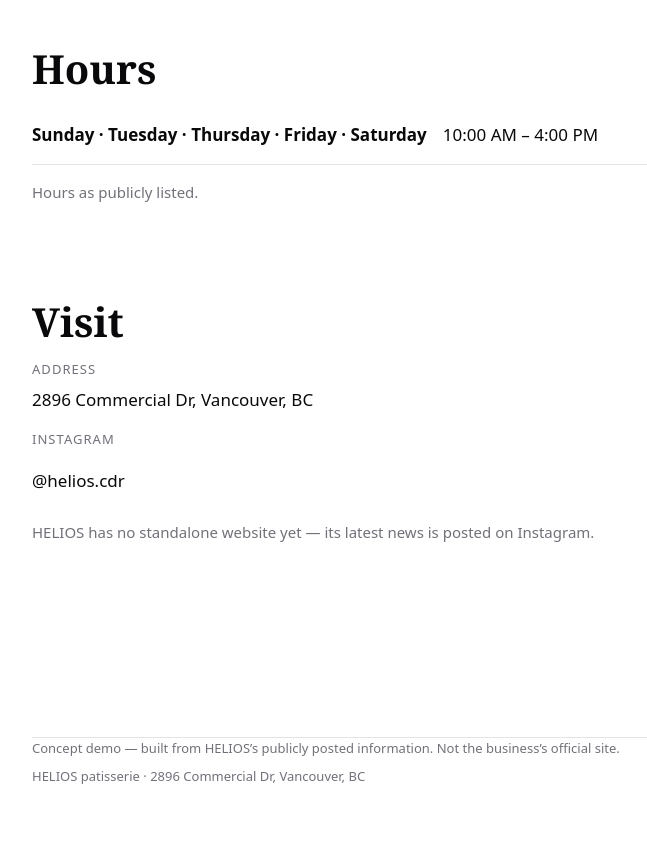
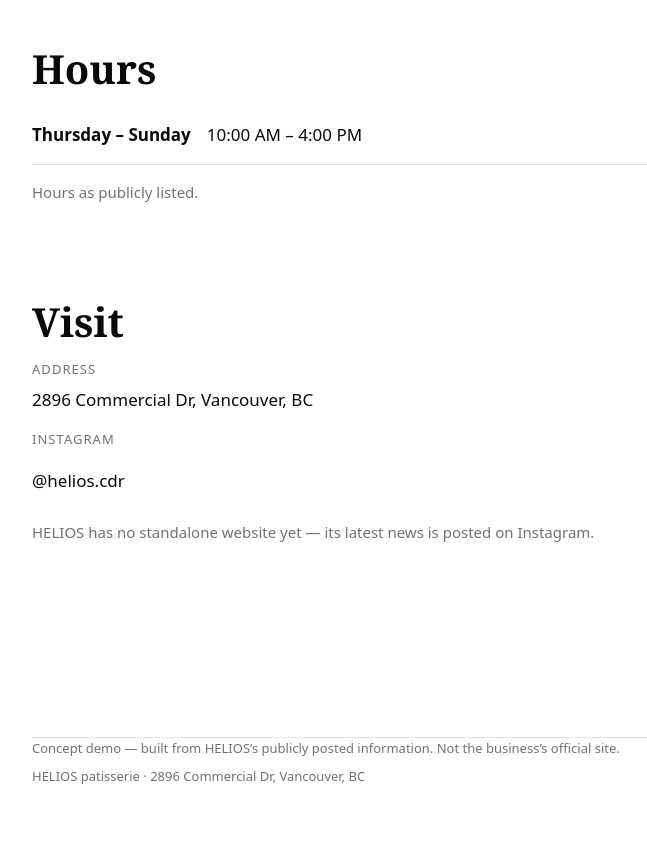
Before and after one commit to vatherty/website-demos, a plain HTML site: page helios-patisserie-vancouver/index.html in a window 1280 px wide. Shown: the part 1020-1878 px from the top of the page, without its empty margins (272-919 px from the left). Drawn offline with Linux system fonts and the light colour scheme.

Commit message:
helios-patisserie-vancouver demo: hours per live IG bio (Thu-Sun 10-4)

```diff
--- a/helios-patisserie-vancouver/index.html
+++ b/helios-patisserie-vancouver/index.html
@@ -121,7 +121,7 @@
   <section id="hours" aria-labelledby="hours-h">
     <h2 id="hours-h">Hours</h2>
     <div class="hours-row">
-      <span class="days">Sunday &middot; Tuesday &middot; Thursday &middot; Friday &middot; Saturday</span>
+      <span class="days">Thursday &ndash; Sunday</span>
       <span>10:00 AM &ndash; 4:00 PM</span>
     </div>
     <p class="hours-note">Hours as publicly listed.</p>
```
